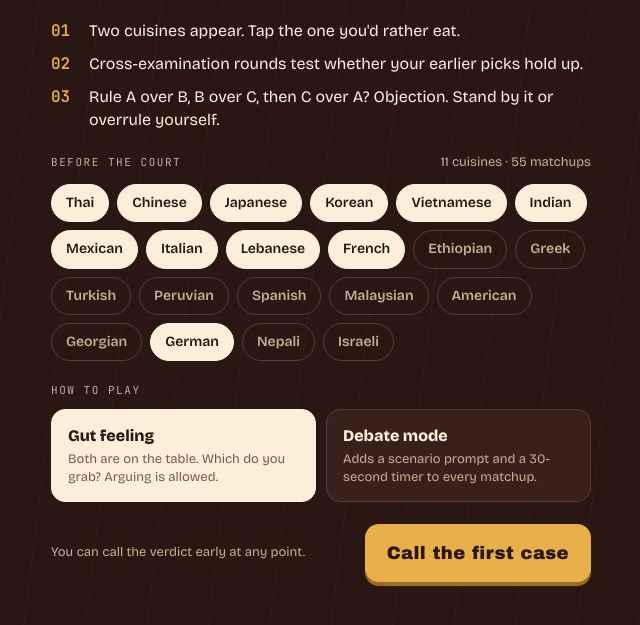
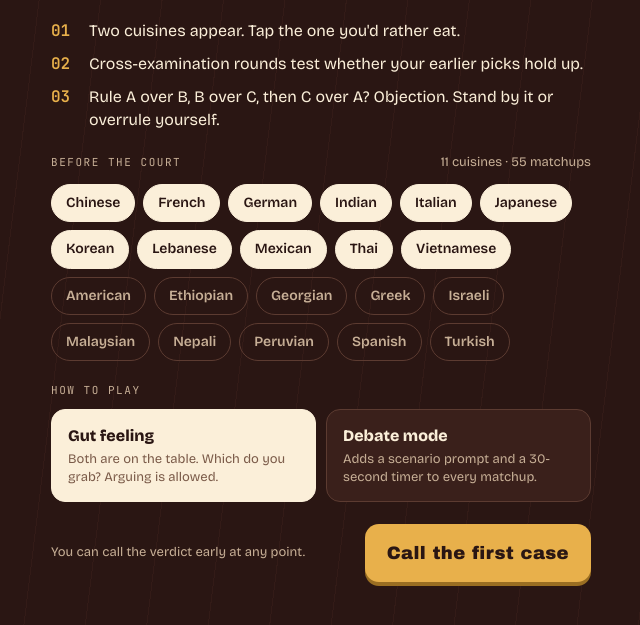
Before and after one commit to kleinlennart/cuisine-court, a plain HTML site: page index.html in a window 1280 px wide. Shown: the part 271-896 px from the top of the page, without its empty margins (319-959 px from the left). Drawn offline with nearby package versions, Linux system fonts and the light colour scheme; a web font is replaced by a local one.

Commit message:
fix chips

```diff
--- a/index.html
+++ b/index.html
@@ -1288,6 +1288,12 @@
         if (S.screen === "setup") {
           const n = S.sel.length,
             total = (n * (n - 1)) / 2;
+          // selected first, then the rest; each group A–Z
+          const chips = [...CUISINES].sort(
+            (x, y) =>
+              S.sel.includes(y.id) - S.sel.includes(x.id) ||
+              x.name.localeCompare(y.name, "en-GB"),
+          );
           app.innerHTML =
             head +
             installHTML() +
@@ -1301,7 +1307,7 @@
     </ul>
     <section style="display:grid;gap:12px">
       <div class="row"><span class="label">Before the court</span><span class="hint">${n} cuisines · ${total} matchups</span></div>
-      <div class="chips">${CUISINES.map((c) => `<label class="chip"><input type="checkbox" id="c-${c.id}" data-c="${c.id}" ${S.sel.includes(c.id) ? "checked" : ""}><span>${esc(c.name)}</span></label>`).join("")}</div>
+      <div class="chips">${chips.map((c) => `<label class="chip"><input type="checkbox" id="c-${c.id}" data-c="${c.id}" ${S.sel.includes(c.id) ? "checked" : ""}><span>${esc(c.name)}</span></label>`).join("")}</div>
     </section>
     <section style="display:grid;gap:10px"><span class="label">How to play</span>
       <div class="modes" role="radiogroup" aria-label="Game mode">
```
